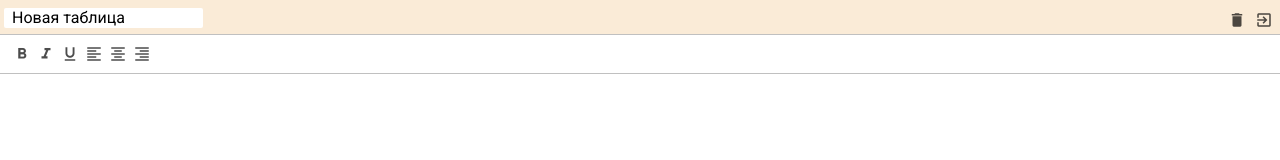
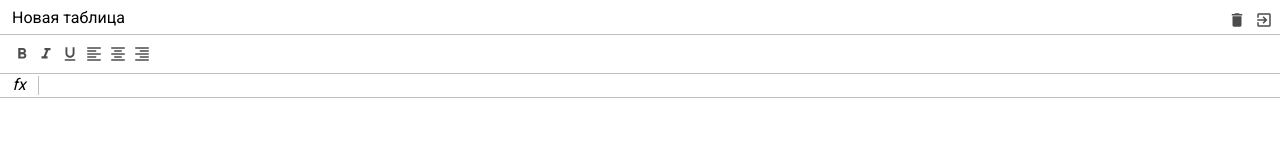
Before and after one commit to AntoninaTrapsh/Excel-on-Vanilla-JS, a website built with webpack: page src/index.html in a window 1280 px wide. Built offline with nearby package versions, Linux system fonts and the light colour scheme; a web font is replaced by a local one.

Commit message:
formula styles

```diff
--- a/src/index.html
+++ b/src/index.html
@@ -46,7 +46,10 @@
                 <i class="material-icons">format_align_right</i>
             </div>
         </div>
-        <div class="excel__formula"></div>
+        <div class="excel__formula">
+            <div class="info">fx</div>
+            <div class="input" contenteditable="true" spellcheck="false"></div>
+        </div>
         <div class="excel__table"></div>
     </div>
 </div>
--- a/src/scss/_variables.scss
+++ b/src/scss/_variables.scss
@@ -1,3 +1,5 @@
 $header-height: 34px;
 $toolbar-height: 40px;
+$formula-height: 24px;
+$info-cell-width: 40px;
 $border-color: #c0c0c0;
--- a/src/scss/formula.scss
+++ b/src/scss/formula.scss
@@ -1,2 +1,30 @@
 @import "variables";
 @import "mixins";
+
+.excel__formula {
+  position: absolute;
+  left: 0;
+  right: 0;
+  top: $header-height + $toolbar-height;
+  height: $formula-height;
+  display: flex;
+  align-items: center;
+  border-bottom: 1px solid $border-color;
+
+  & .info {
+    font-size: 16px;
+    font-style: italic;
+    text-align: center;
+    border-right: 1px solid $border-color;
+    width: $info-cell-width;
+  }
+
+  & .input {
+    padding: 4px;
+    font-size: 12px;
+    height: 100%;
+    width: 100%;
+    outline: none;
+    color:  #000;
+  }
+}
--- a/src/scss/header.scss
+++ b/src/scss/header.scss
@@ -10,8 +10,6 @@
   padding: 8px 4px 0;
   display: flex;
   justify-content: space-between;
-  //temp
-  background: antiquewhite;
 
   & .input {
     margin: 0;
--- a/src/scss/index.scss
+++ b/src/scss/index.scss
@@ -19,4 +19,5 @@ body {
 
 .excel {
   position: relative;
+  color: #000;
 }
```
